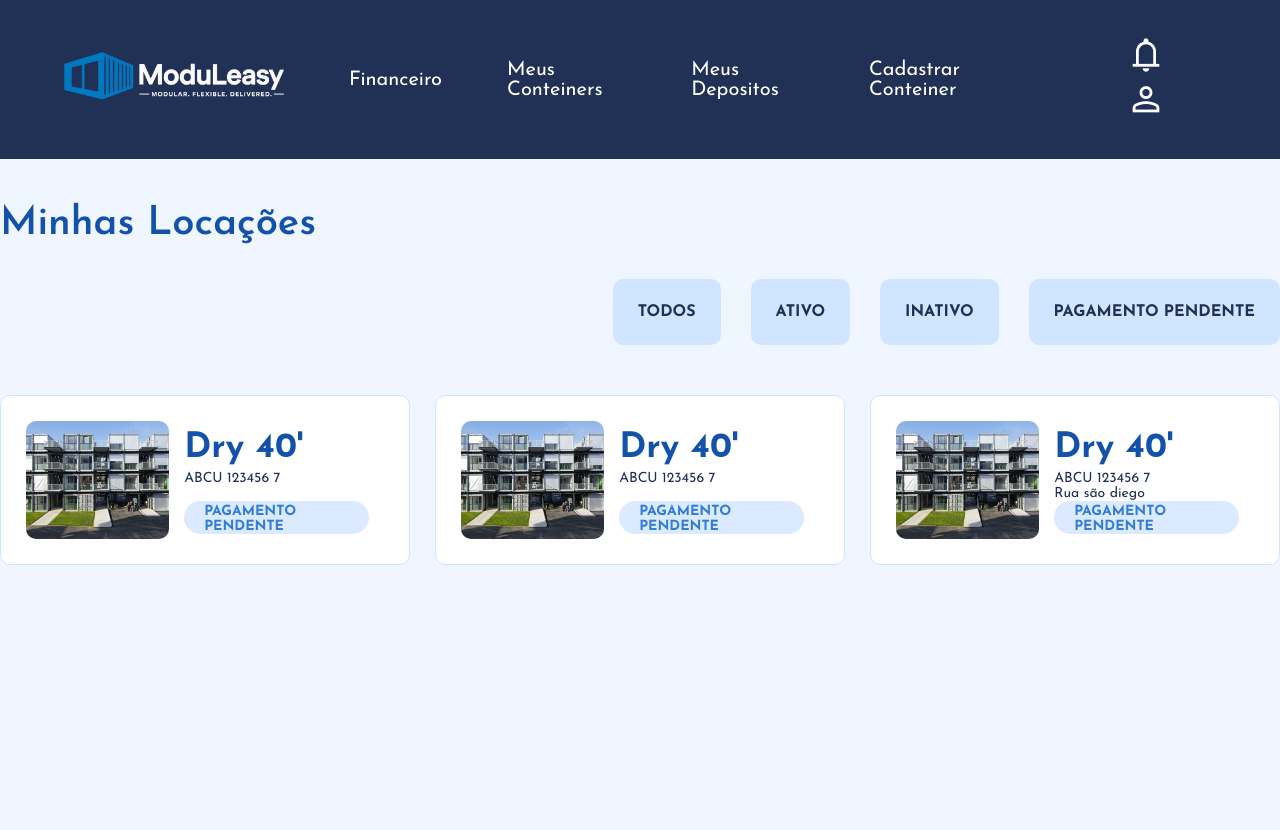
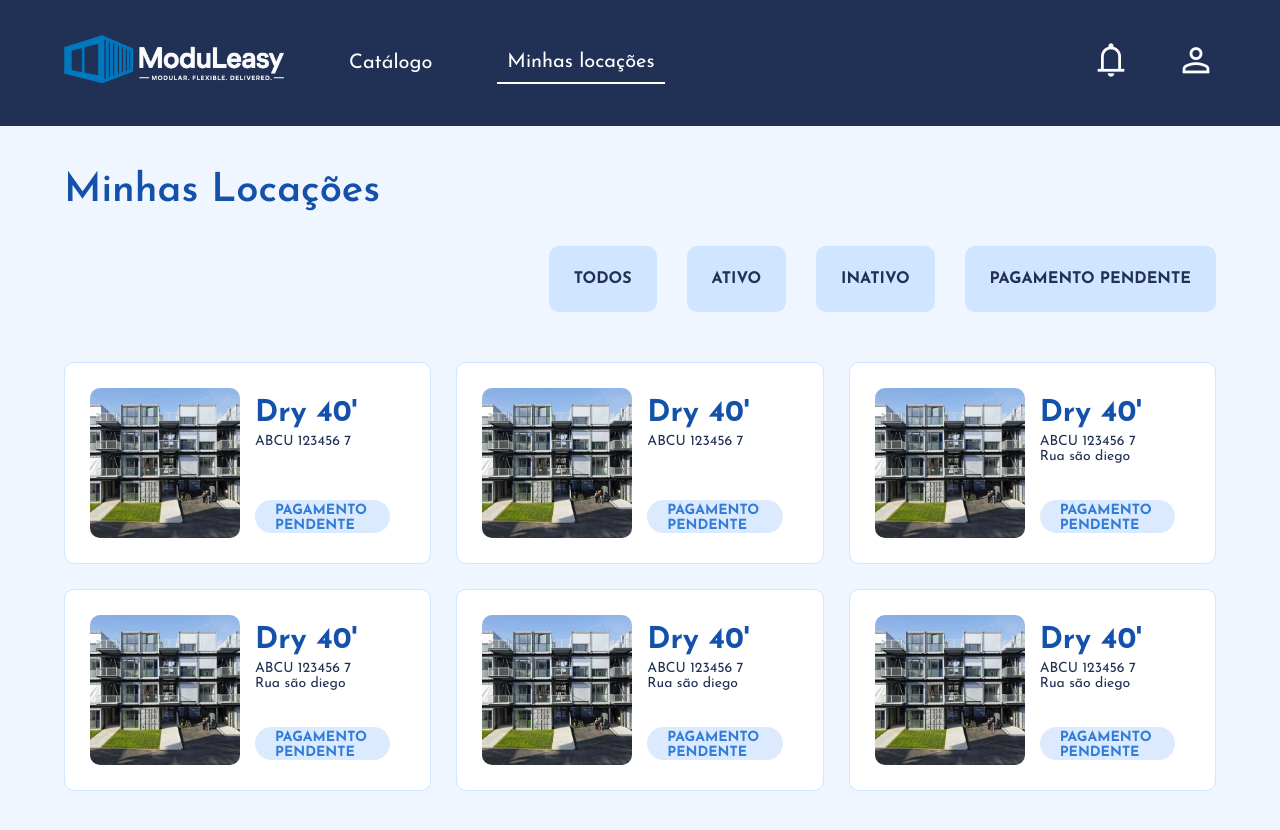
Before and after one commit to DiegoBarriento/ModuLeasy--Abandonado2, a React (Vite) app: page /minhas_locacoes in a window 1280 px wide. Shown: the top 830 px of the page. Before the commit the page ends 800 px from the top, so only its background shows below. Built offline with nearby package versions, Linux system fonts and the light colour scheme.

Commit message:
design locatario
design catalogo_locatario e locacoes_locatario

```diff
--- a/public/CSS/catalogo_locatario.css
+++ b/public/CSS/catalogo_locatario.css
@@ -8,10 +8,12 @@
 
 h1{
     color: #1351AA;
+    margin-bottom: 35px;
 }
 
 h2{
     color: #1351AA;
+    margin: 20px 0px;
 }
 
 h3
@@ -28,9 +30,6 @@ h3
 main
 {
     flex-direction: column;
-}
-main  h1 {
-    margin-bottom: 15px;
 }
 .filtro_conteiner
 {
--- a/public/CSS/locacoes_locatario.css
+++ b/public/CSS/locacoes_locatario.css
@@ -40,7 +40,7 @@
     grid-template-columns: repeat(3, 1fr);
     gap: 25px;
     align-content: start;
-    margin-top: 50px;
+    margin: 50px 0px;
 }
 
 .card_locacao
@@ -50,7 +50,8 @@
 }
 
 .card_locacao img{
-    width: 40%;
+    width: 150px;
+    height: 150px;
     object-fit: cover;
     display: block;
     border-radius: 10px;
@@ -65,7 +66,7 @@
 }
 
 .info_locacao h1{
-    font-size: 35px;
+    font-size: 30px;
     margin: 5px 0;
     font-weight: bold;
 }
--- a/src/App.jsx
+++ b/src/App.jsx
@@ -11,7 +11,7 @@ import MeusDepositos from './components/MeusDepositos';
 import MeuPerfil from './components/MeuPerfil';
 
 export default function App() {
-  const usuario = {tipoUsuario:'Locador', nome:'Juca Bala'}; // esses dadso depois vão ser pegos pelo local roste
+  const usuario = {tipoUsuario:'Locatario', nome:'Juca Bala'}; // esses dadso depois vão ser pegos pelo local roste
   const tipoUsuario = usuario.tipoUsuario;
   return(
     <BrowserRouter>
--- a/src/components/BaseHeader/index.jsx
+++ b/src/components/BaseHeader/index.jsx
@@ -1,7 +1,7 @@
 import { NavLink, Outlet } from "react-router-dom";
 
 export default function BaseHeader(){
-    const usuario = {tipoUsuario:'Locador', nome:'Juca Bala'}; // esses dadso depois vão ser pegos pelo local roste
+    const usuario = {tipoUsuario:'Locatario', nome:'Juca Bala'}; // esses dadso depois vão ser pegos pelo local roste
     const tipoUsuario = usuario.tipoUsuario;
 
     return(
--- a/src/components/MinhasLocacoes/index.jsx
+++ b/src/components/MinhasLocacoes/index.jsx
@@ -1,7 +1,7 @@
 export default function MinhasLocacoes(){
     return(
-        <>
-            <h1>Minhas Locações</h1>
+        <main>
+        <h1>Minhas Locações</h1>
 
         <nav className="filtro_locacao">
             <label className="opcao_filtro_locacao"><input type="radio" name="filtro_locacao" value="todos"/>TODOS</label>
@@ -45,9 +45,42 @@ export default function MinhasLocacoes(){
                 </div>
             </section>
 
+            <section className="card_locacao">
+                <img src="images/conteiner.png"/>
+                <div className="info_locacao">
+                    <div>
+                        <h1>Dry 40'</h1>
+                        <div><p>ABCU 123456 7</p><p>Rua são diego</p></div>
+                    </div>
+                    <p className="situacao" id="pagamento_pendente">PAGAMENTO PENDENTE</p>
+                </div>
+            </section>
+
+            <section className="card_locacao">
+                <img src="images/conteiner.png"/>
+                <div className="info_locacao">
+                    <div>
+                        <h1>Dry 40'</h1>
+                        <div><p>ABCU 123456 7</p><p>Rua são diego</p></div>
+                    </div>
+                    <p className="situacao" id="pagamento_pendente">PAGAMENTO PENDENTE</p>
+                </div>
+            </section>
+
+            <section className="card_locacao">
+                <img src="images/conteiner.png"/>
+                <div className="info_locacao">
+                    <div>
+                        <h1>Dry 40'</h1>
+                        <div><p>ABCU 123456 7</p><p>Rua são diego</p></div>
+                    </div>
+                    <p className="situacao" id="pagamento_pendente">PAGAMENTO PENDENTE</p>
+                </div>
+            </section>
+
 
         </div>
 
-        </>
+        </main>
     )
 }
```
Also changed, not shown: 1 other file (tests, documents, lock files or other folders).
